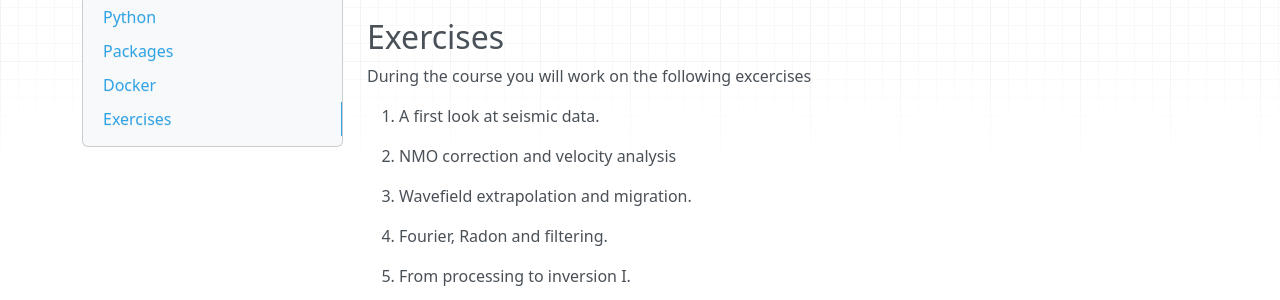
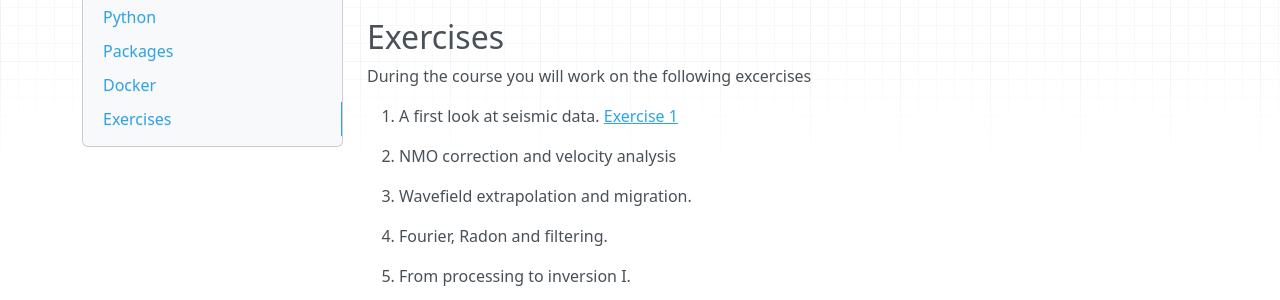
Before and after one commit to flexie/eas-4803-8803-ccs, an MkDocs documentation site: the page built from docs/homework.md, in a window 1280 px wide and 900 px high, scrolled down 1419 px. Shown: the part 155-455 px from the top of the window. Built offline with MkDocs 1.6.1, drawn with Linux system fonts in a browser that asks for light colours; nearby versions of some CDN libraries; old or Windows-style settings are respelled for this version of MkDocs.

Commit message:
first simple assignment with SeiIO

```diff
--- a/docs/homework.md
+++ b/docs/homework.md
@@ -74,7 +74,7 @@ This will give you access to a terminal, in which you can start Julia/Python, ru
 
 During the course you will work on the following excercises
 
-1. A first look at seismic data.
+1. A first look at seismic data. [Exercise 1](Assignments/Exercise1.md)
 
 1. NMO correction and velocity analysis
 
```
Also changed, not shown: site/404.html, site/goals/index.html, site/homework/index.html, site/index.html, site/info/index.html, site/outline/index.html, site/project/index.html, site/reading/index.html, site/search/main.js, site/search/search_index.json, site/sitemap.xml, 1 other file.
